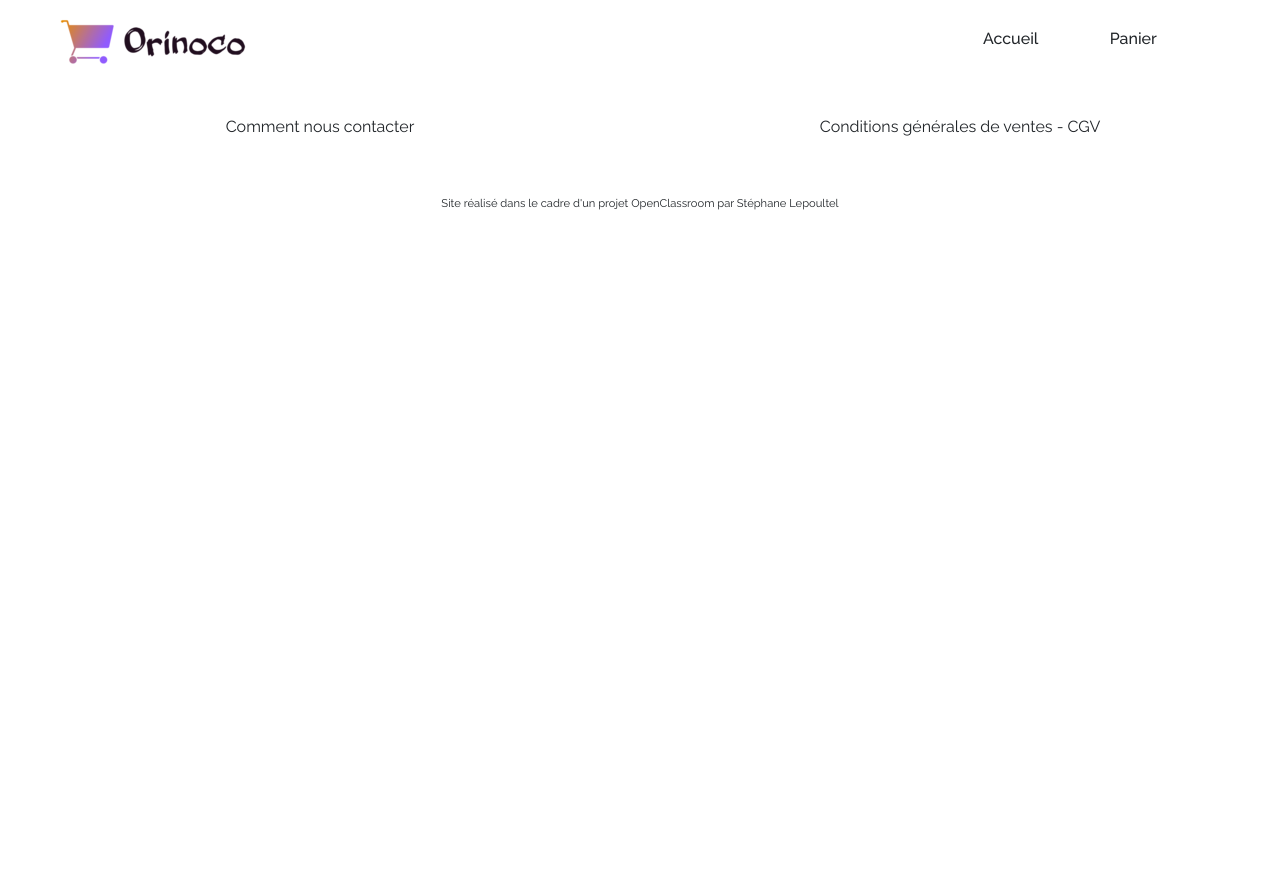
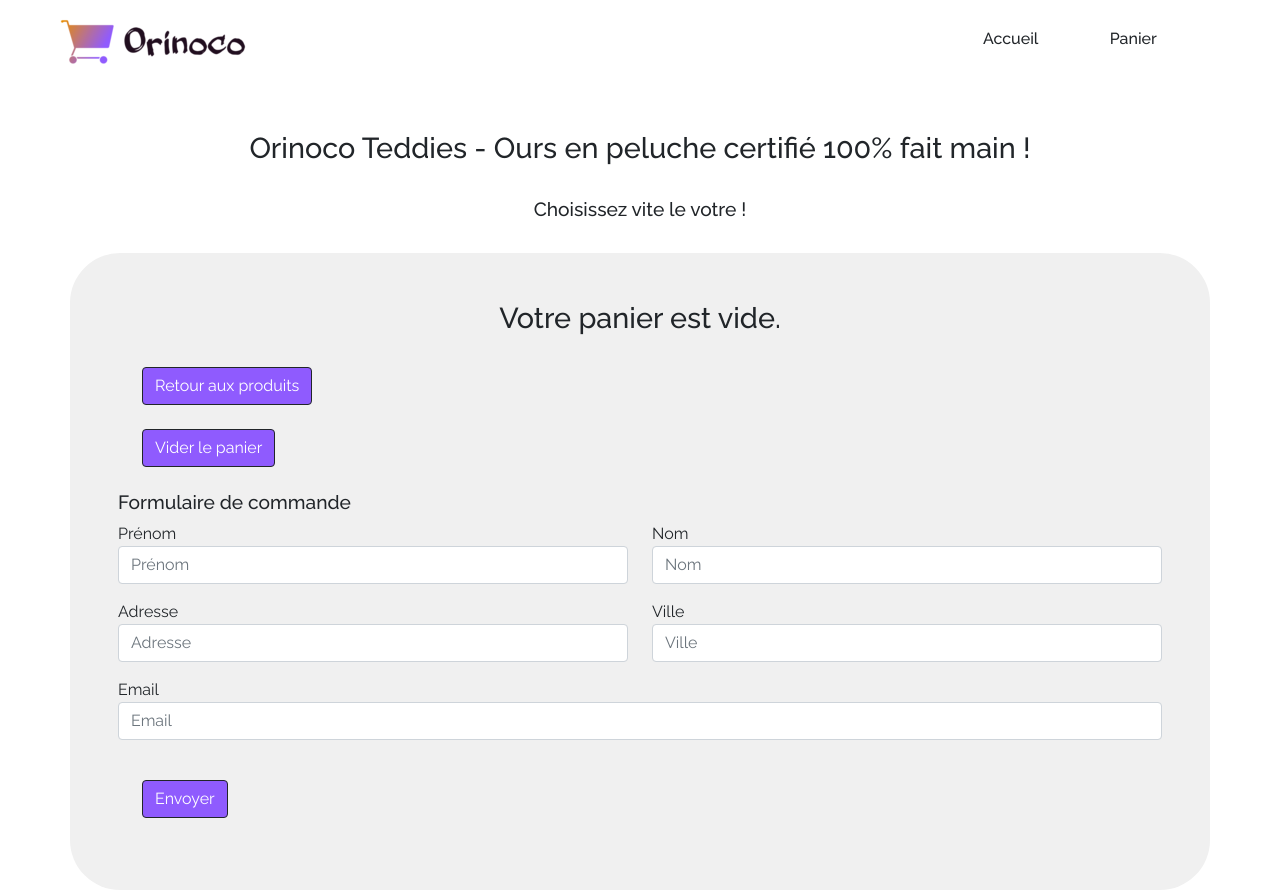
Before and after one commit to LepoultelS/StephaneLepoultel_5_19052021, a website: page cart.html in a window 1280 px wide. Shown: the top 893 px of the page. Before the commit the page ends 800 px from the top, so only its background shows below. Drawn offline with nearby package versions, Linux system fonts and the light colour scheme.

Commit message:
panier & index HTML

```diff
--- a/cart.html
+++ b/cart.html
@@ -36,10 +36,63 @@
     <!-- Header -->
 
     <!-- Main -->
+    <div class="container-fluid banner">
+      <h1 class="text-center pt-5 px-2">
+        Orinoco Teddies - Ours en peluche certifié 100% fait main !
+      </h1>
+      <h2 class="text-center p-4">
+        Choisissez vite le votre !
+      </h2>
+    </div>
+    <main class="container-lg container-fluid-sm p-5 main__Cart">
+      <section id="cart">
+        <h1 class="text-center" id="cart__title">
+          Votre panier est vide.
+        </h1>
+        <button id="cart__homeButton" class="m-4 btn btn-dark"><a href="index.html">Retour aux produits</a></button>
+        <div id="cart__list">
+          <button id="cart__button" class="mx-4 mb-4 btn btn-dark none">Vider le panier</button>
+        </div>
+        <span id="cart__total"></span>
+        <div id="form" class="none">
+          <h2 id="form__title">Formulaire de commande</h2>
+          <form id="form__contact">
+            <div class="row mb-3">
+              <div class="col-sm">
+                <label for="firstName">Prénom</label>
+                <input id="firstName" type="text" class="form-control" placeholder="Prénom" required>
+              </div>
+              <div class="col-sm">
+                <label for="lastName">Nom</label>
+                <input id="lastName" type="text" class="form-control" placeholder="Nom" required>
+              </div>
+            </div>
+            <div class="row mb-3">
+              <div class="col-sm">
+                <label for="address">Adresse</label>
+                <input id="address" type="text" class="form-control" placeholder="Adresse" required>
+              </div>
+              <div class="col-sm">
+                <label for="city">Ville</label>
+                <input id="city" type="text" class="form-control" placeholder="Ville" required>
+              </div>
+            </div>
+            <div class="row mb-3">
+              <div class="col">
+                <label for="email">Email</label>
+                <input id="email" type="email" class="form-control" placeholder="Email" required>
+              </div>
+            </div>
+            <p id="invalid__message"></p>
+            <button id="form__button" type="button" class="m-4 btn btn-dark">Envoyer</button>
+          </form>
+        </div>
+      </section>
+    </main>
     <!-- Main -->
 
     <!-- Footer -->
-    <footer class="container-fluid">
+    <footer class="container-fluid  mt-5">
       <div class="row">
         <div class="col-lg-6 col-sm-12 py-4 my-2 text-center">
           <a href="#" class="pb-2 footer__Column__Link">
--- a/style.css
+++ b/style.css
@@ -33,8 +33,12 @@ a:hover {
 }
 
 /* Main */
-.main__Choice {
+.main__Choice, .main__Cart {
     background-color: #F0F0F0;
+    border-radius: 50px;
+}
+.btn-dark {
+    background-color: #8F5BFE;
 }
 
 /* Footer */
```
Also changed, not shown: index.html (+5 -3 lines).
